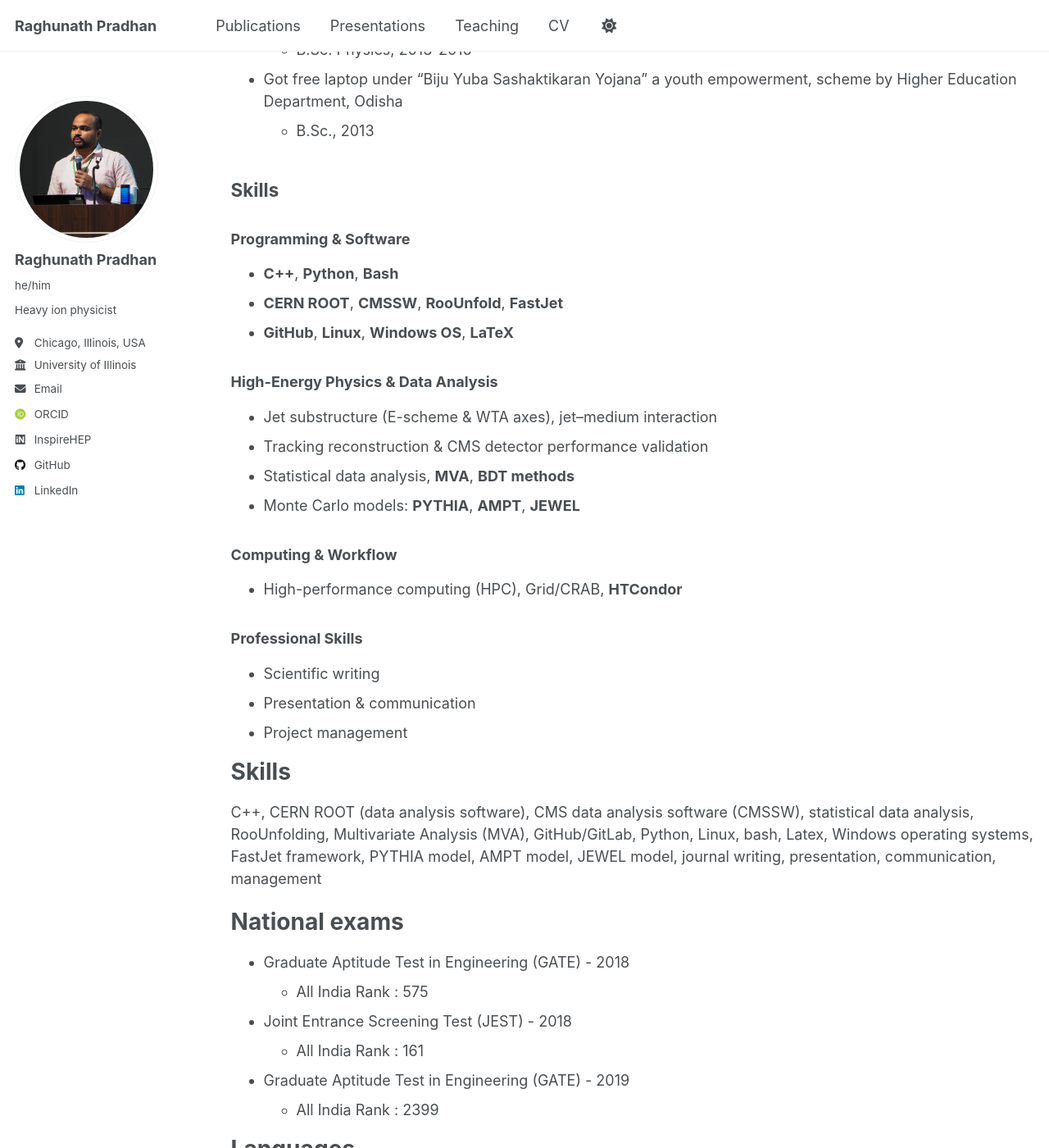
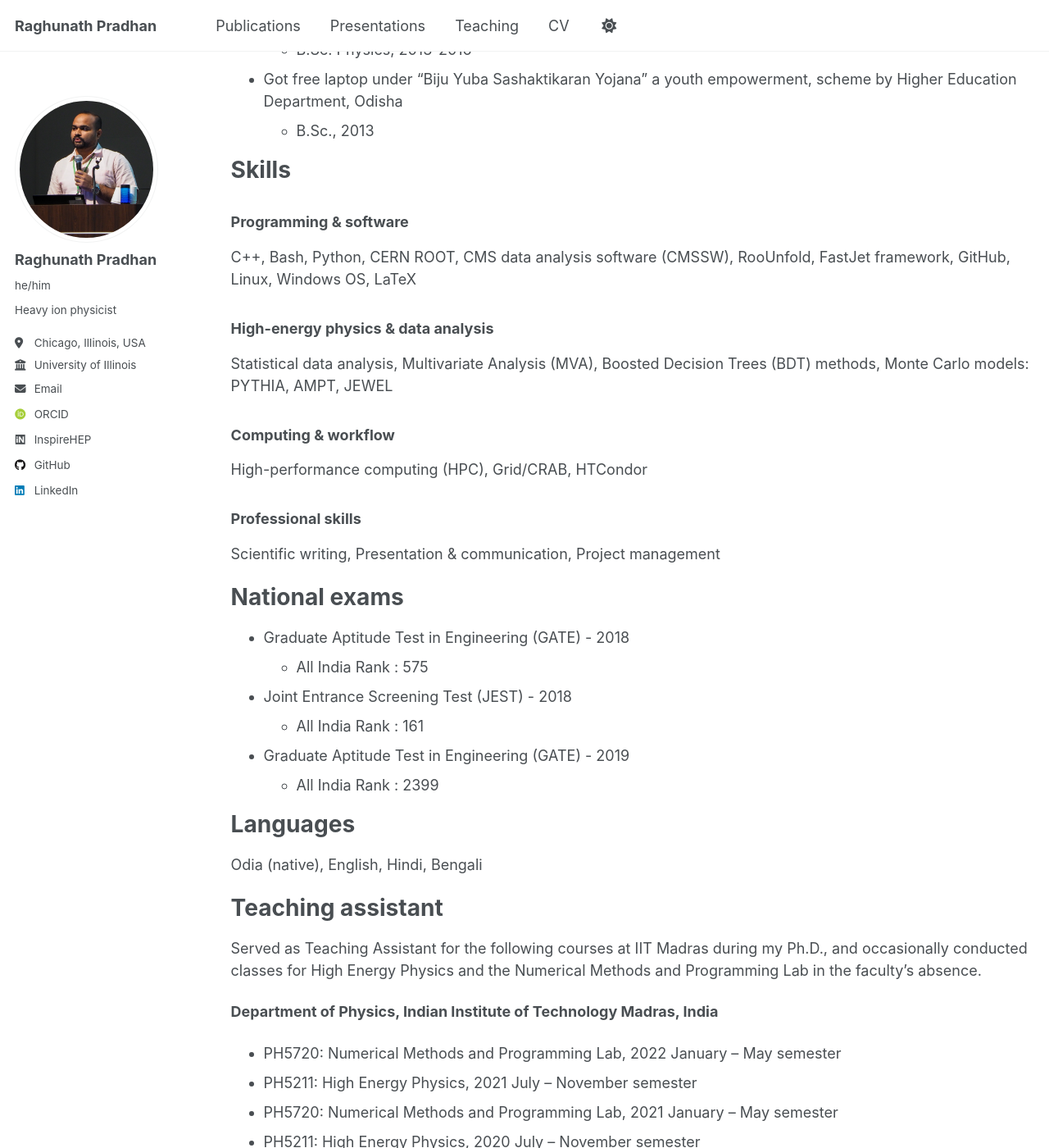
Before and after one commit to RAGHUMATAPITA/RAGHUMATAPITA.github.io, a Jekyll site: the page built from _pages/cv.md, in a window 1280 px wide and 1400 px high, scrolled down 2980 px. Shown: the whole window at 82% size. Built offline with Jekyll 4.4.1, drawn with Linux system fonts in a browser that asks for light colours; some web fonts are replaced; a script that is not in the unit is left out.

```diff
--- a/_pages/cv.md
+++ b/_pages/cv.md
@@ -96,31 +96,20 @@ Awards and fellowships
 * Got free laptop under “Biju Yuba Sashaktikaran Yojana” a youth empowerment, scheme by Higher Education Department, Odisha
   * B.Sc., 2013
 
-## Skills
-
-### Programming & Software
-- **C++**, **Python**, **Bash**
-- **CERN ROOT**, **CMSSW**, **RooUnfold**, **FastJet**
-- **GitHub**, **Linux**, **Windows OS**, **LaTeX**
-
-### High-Energy Physics & Data Analysis
-- Jet substructure (E-scheme & WTA axes), jet–medium interaction
-- Tracking reconstruction & CMS detector performance validation
-- Statistical data analysis, **MVA**, **BDT methods**
-- Monte Carlo models: **PYTHIA**, **AMPT**, **JEWEL**
-
-### Computing & Workflow
-- High-performance computing (HPC), Grid/CRAB, **HTCondor**
-
-### Professional Skills
-- Scientific writing
-- Presentation & communication
-- Project management
-
-
 Skills
 ======
-C++, CERN ROOT (data analysis software), CMS data analysis software (CMSSW), statistical data analysis, RooUnfolding, Multivariate Analysis (MVA), GitHub/GitLab, Python, Linux, bash, Latex, Windows operating systems, FastJet framework, PYTHIA model, AMPT model, JEWEL model, journal writing, presentation, communication, management
+
+### Programming & software
+C++, Bash, Python, CERN ROOT, CMS data analysis software (CMSSW), RooUnfold, FastJet framework, GitHub, Linux, Windows OS, LaTeX
+
+### High-energy physics & data analysis
+Statistical data analysis, Multivariate Analysis (MVA), Boosted Decision Trees (BDT) methods, Monte Carlo models: PYTHIA, AMPT, JEWEL
+
+### Computing & workflow
+High-performance computing (HPC), Grid/CRAB, HTCondor
+
+### Professional skills
+Scientific writing, Presentation & communication, Project management
 
 National exams
 ======
```
